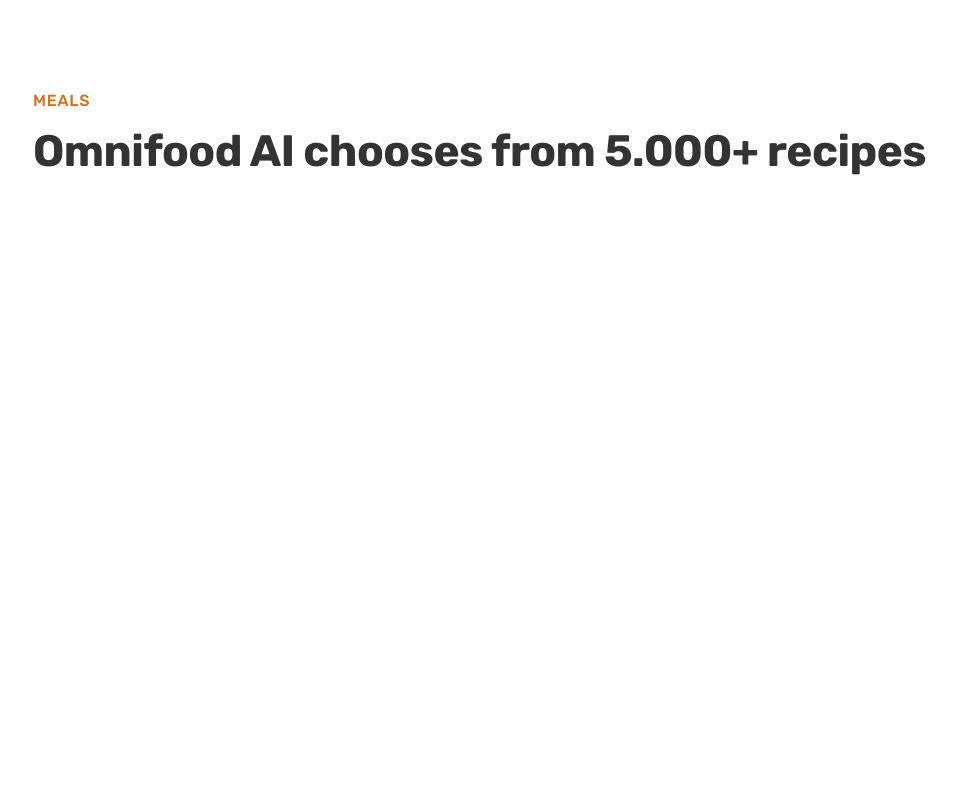
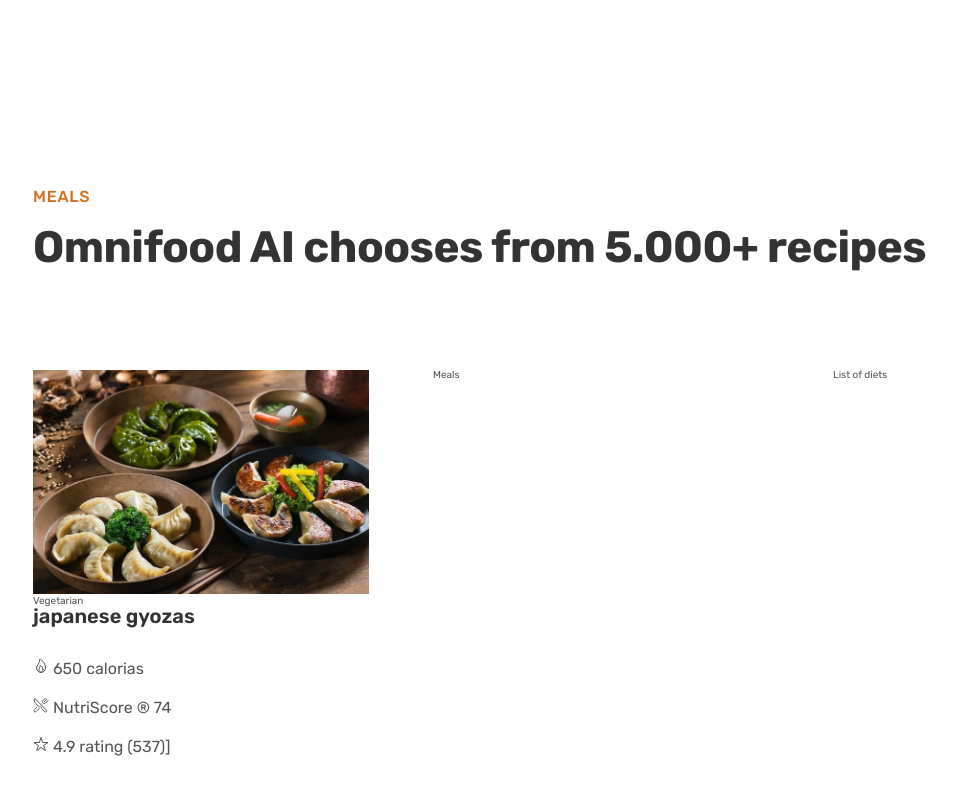
Before and after one commit to schneidervini97/omnifood, a plain HTML site: page index.html in a window 1280 px wide. Shown: the part 2574-3369 px from the top of the page, without its empty margins (39-996 px from the left). Before the commit the page ends 2848 px from the top, so only its background shows below. Drawn offline with nearby package versions, Linux system fonts and the light colour scheme.

Commit message:
Inicio da meal section

```diff
--- a/css/style.css
+++ b/css/style.css
@@ -209,3 +209,33 @@
 .step-img {
   width: 35%;
 }
+
+/**********************************/
+/* MEALS SECTION */
+/**********************************/
+
+.section-meals {
+  padding: 9.6rem 0;
+}
+
+.meal-title {
+  font-size: 2rem;
+  color: #333;
+  font-weight: 600;
+  margin-bottom: 3.2rem;
+}
+
+.meal-attributes {
+  list-style: none;
+  display: flex;
+  flex-direction: column;
+  gap: 2rem;
+}
+
+.meal-attribute {
+  font-size: 1.6rem;
+}
+
+.meal-img {
+  width: 100%;
+}
--- a/index.html
+++ b/index.html
@@ -6,6 +6,10 @@
     <meta name="viewport" content="width=device-width, initial-scale=1.0" />
     <link rel="stylesheet" href="./css/general.css" />
     <link rel="stylesheet" href="./css/style.css" />
+
+    <script type="module" src="https://unpkg.com/ionicons@5.5.2/dist/ionicons/ionicons.esm.js"></script>
+    <script nomodule src="https://unpkg.com/ionicons@5.5.2/dist/ionicons/ionicons.js"></script>
+
     <link rel="preconnect" href="https://fonts.googleapis.com" />
     <link rel="preconnect" href="https://fonts.gstatic.com" crossorigin />
     <link
@@ -201,6 +205,28 @@
         </div>
 
         <div class="container grid grid--3-cols">
+          <div class="meal">
+            <img src="./content/img/meals/meal-1.jpg" alt="japanese gyozas" class="meal-img">
+            <span class="tag">Vegetarian</span>
+            <p class="meal-title">japanese gyozas</p>
+            <ul class="meal-attributes">
+              <li class="meal-attribute">
+                <ion-icon name="flame-outline"></ion-icon>
+                <span> 650 calorias</span>
+              </li>
+              <li class="meal-attribute">
+                <ion-icon name="restaurant-outline"></ion-icon>
+                <span> NutriScore &reg; 74</span>
+              </li>
+              <li class="meal-attribute">
+                <ion-icon name="star-outline"></ion-icon>
+                <span> 4.9 rating (537)</span>]
+              </li>
+            </ul>
+          </div>
+
+          <div class="meal">Meals</div>
+          <div class="meal">List of diets</div>
 
         </div>
       </section>
```
